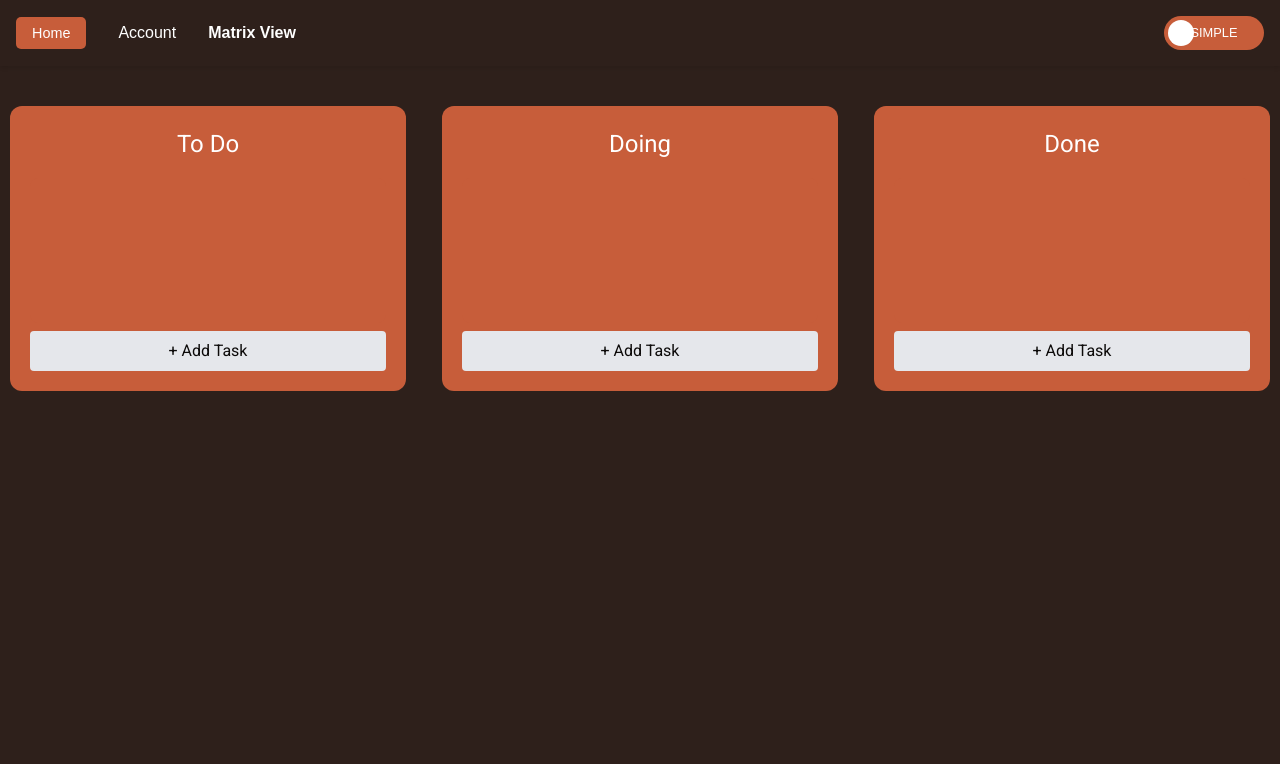
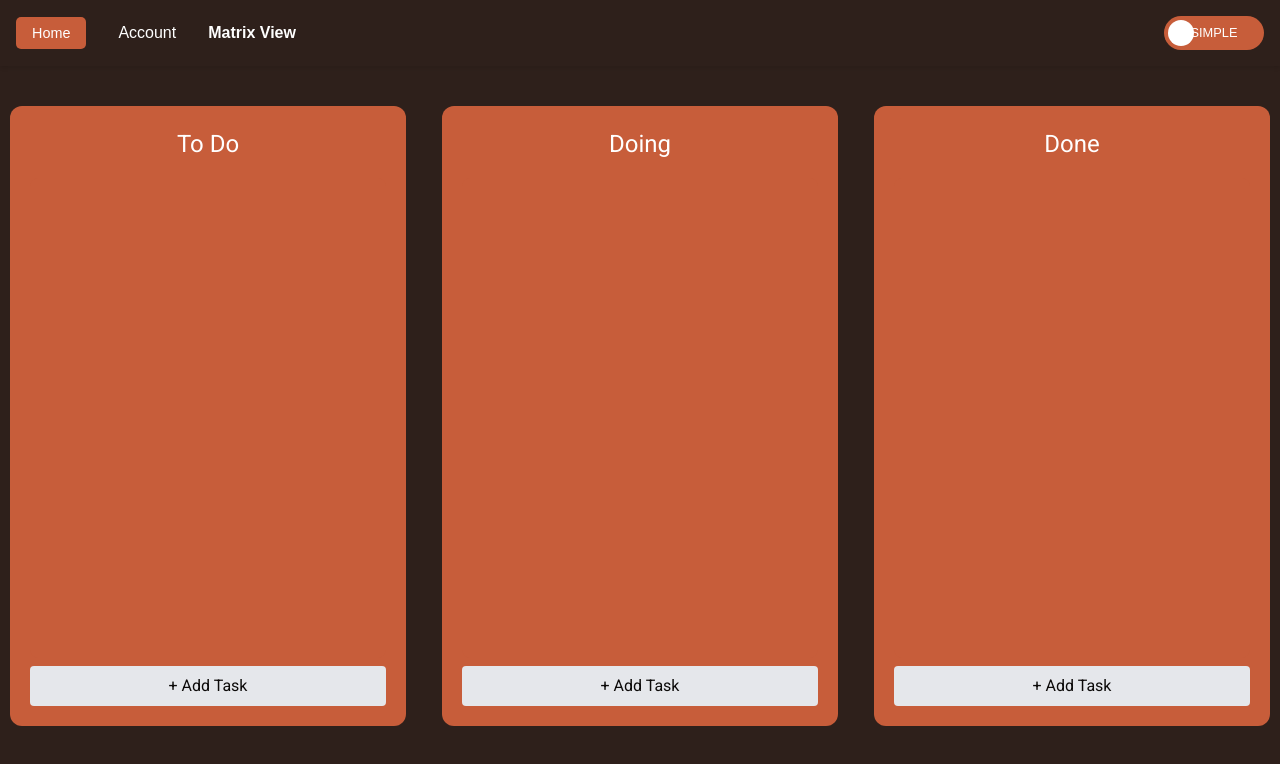
Before and after one commit to Yobamba/to-do-manager, a Next.js app: page / in a window 1280 px wide. Shown: the top 764 px of the page. Built offline with nearby package versions, Linux system fonts and the light colour scheme.

Commit message:
fixed the inconsistent height on boards

```diff
--- a/src/app/page.module.css
+++ b/src/app/page.module.css
@@ -10,7 +10,7 @@
   display: flex;
   gap: 1rem;
   /* min-height: calc(100vh - 60px); */
-  max-height: 65%;
+  max-height: 100%;
   position: relative;
 }
 
@@ -84,7 +84,7 @@
   border-radius: 4px;
   cursor: pointer;
   z-index: 1000;
-  box-shadow: 0 2px 4px rgba(0,0,0,0.1);
+  box-shadow: 0 2px 4px rgba(0, 0, 0, 0.1);
 }
 
 .syncButton:hover {
@@ -114,6 +114,7 @@
   gap: 1rem;
   /* padding: 1rem; */
   width: 100%;
+  height: 80dvh;
   background-color: #2e201b;
 }
 
@@ -204,7 +205,7 @@
   border-radius: 4px;
   cursor: pointer;
   z-index: 1000;
-  box-shadow: 0 2px 4px rgba(0,0,0,0.1);
+  box-shadow: 0 2px 4px rgba(0, 0, 0, 0.1);
 }
 
 .syncButton:hover {
@@ -343,7 +344,6 @@ button.inputArea {
   margin: 15px;
 }
 
-
 .newTaskContainer {
   background-color: #c75d3a;
   padding: 1rem;
@@ -365,8 +365,6 @@ button.inputArea {
   flex-direction: column;
   /* max-height: 180px; */
 }
-
-
 
 .taskHeading1 {
   color: white;
@@ -392,7 +390,7 @@ button.inputArea {
 }
 
 .draggable.dragging {
-    opacity: .5;
+  opacity: 0.5;
 }
 
 .intro {
@@ -430,8 +428,6 @@ button.inputArea {
   /* additional styling for the buttons container */
 }
 
-
-
 /* Mode Toggle Styles */
 .modeToggleContainer {
   display: flex;
@@ -459,7 +455,7 @@ button.inputArea {
   right: 0;
   bottom: 0;
   background-color: #c75d3a;
-  transition: .4s;
+  transition: 0.4s;
   border-radius: 34px;
   display: flex;
   align-items: center;
@@ -474,7 +470,7 @@ button.inputArea {
   left: 4px;
   bottom: 4px;
   background-color: white;
-  transition: .4s;
+  transition: 0.4s;
   border-radius: 50%;
 }
 
@@ -576,7 +572,9 @@ input:checked + .slider:before {
   border-radius: var(--border-radius);
   background: rgba(var(--card-rgb), 0);
   border: 1px solid rgba(var(--card-border-rgb), 0);
-  transition: background 200ms, border 200ms;
+  transition:
+    background 200ms,
+    border 200ms;
 }
 
 .card span {
@@ -608,12 +606,10 @@ input:checked + .slider:before {
 
 /* Mobile */
 @media (max-width: 700px) {
-
   .grid {
     grid-template-columns: 1fr;
     margin-bottom: 120px;
     overflow-x: auto;
-
   }
 
   .card {
@@ -635,8 +631,6 @@ input:checked + .slider:before {
 
   .navbar {
     justify-content: flex-start;
-
-
   }
 
   .main {
@@ -644,7 +638,6 @@ input:checked + .slider:before {
     flex-direction: column;
     align-items: stretch;
   }
-
 }
 
 /* Calendar Mode Styles */
@@ -766,20 +759,20 @@ input:checked + .slider:before {
   border: 1px solid #dadce0;
   border-radius: 4px;
   padding: 8px 16px;
-  font-family: 'Roboto', sans-serif;
+  font-family: "Roboto", sans-serif;
   font-size: 14px;
   color: #3c4043;
   font-weight: 500;
   cursor: pointer;
   transition: background-color 0.2s;
-  box-shadow: 0 1px 3px rgba(0,0,0,0.08);
+  box-shadow: 0 1px 3px rgba(0, 0, 0, 0.08);
   min-width: 200px;
 }
 
 .googleButton:hover {
   background-color: #f8f9fa;
   border-color: #dadce0;
-  box-shadow: 0 1px 3px rgba(0,0,0,0.12);
+  box-shadow: 0 1px 3px rgba(0, 0, 0, 0.12);
 }
 
 .buttonText {
@@ -796,7 +789,7 @@ input:checked + .slider:before {
   padding: 2rem;
   background-color: #fff;
   border-radius: 8px;
-  box-shadow: 0 2px 4px rgba(0,0,0,0.1);
+  box-shadow: 0 2px 4px rgba(0, 0, 0, 0.1);
   max-width: 400px;
   margin: 2rem auto;
 }
```
Lines whose indentation alone changed are shown as unchanged.
